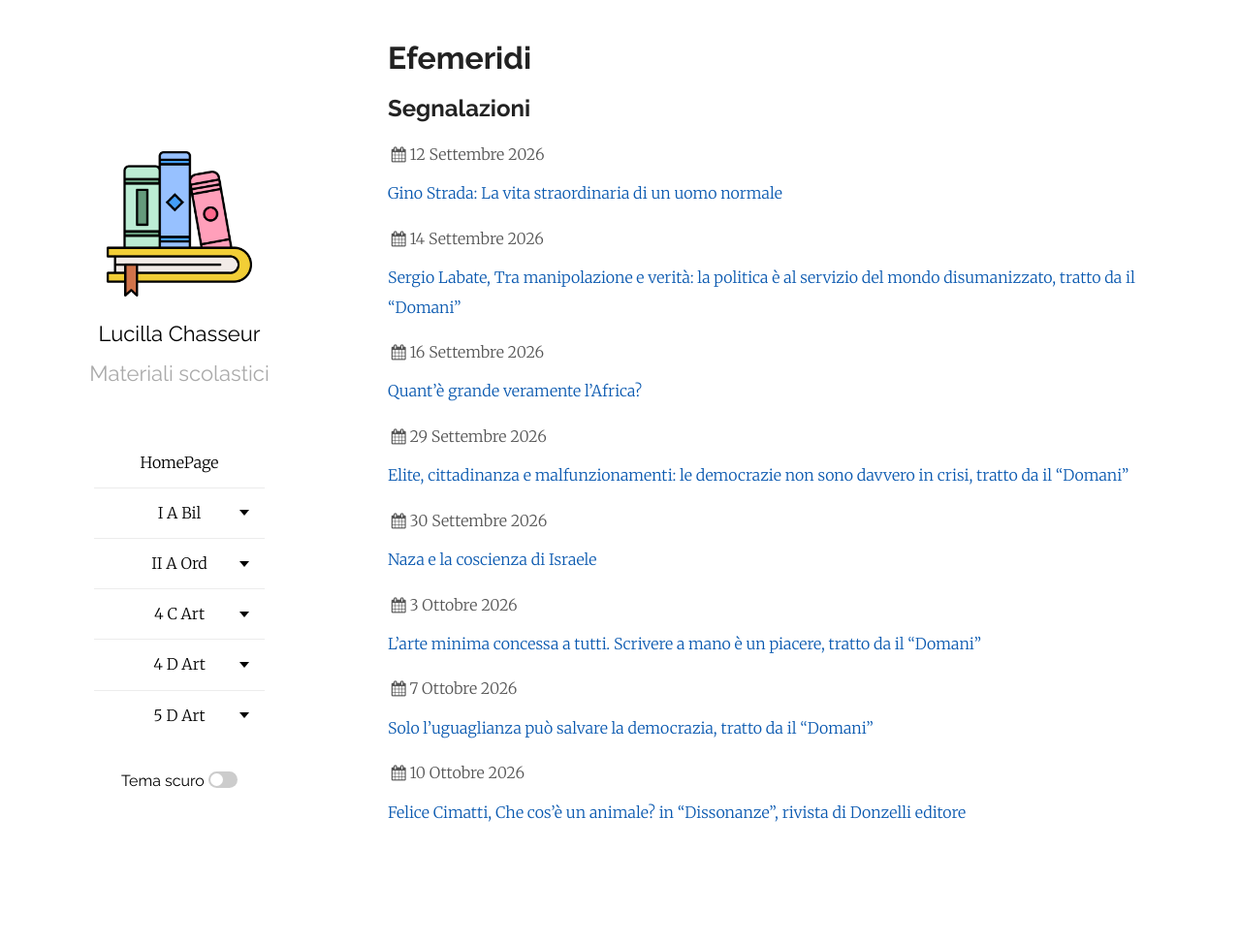
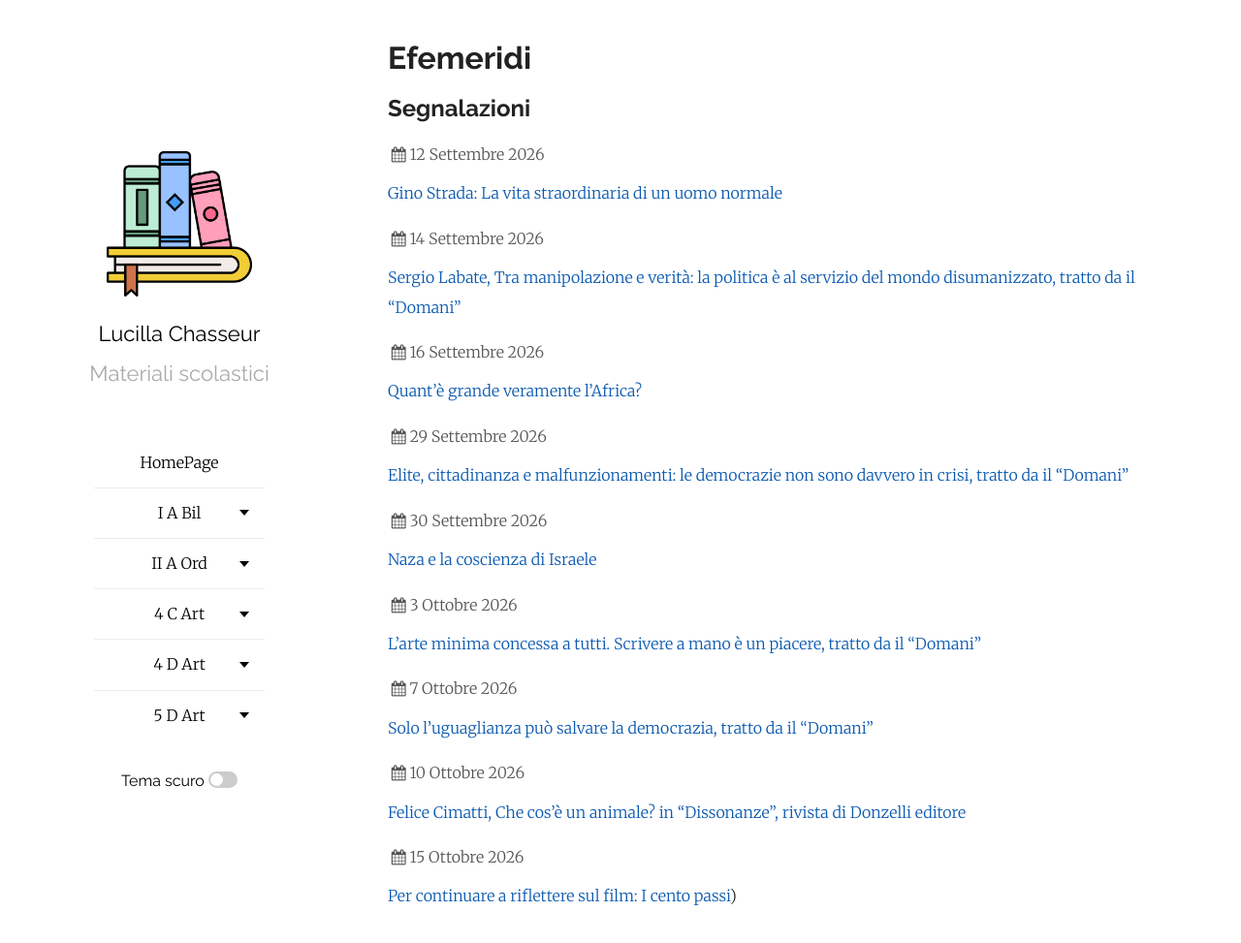
Before and after one commit to efemeridi/efemeridi.github.io, a Jekyll site: the page built from index.md, in a window 1280 px wide and 985 px high. Shown: the top 973 px of the window at 97% size. Built offline with Jekyll 4.4.1, drawn with Linux system fonts in a browser that asks for light colours; our own code applies the rules of GitHub Pages for plain Markdown files.

Commit message:
Add post date and link for new entries

```diff
--- a/index.md
+++ b/index.md
@@ -37,3 +37,7 @@ layout: page
 <div class="post-date"><i class="icon-calendar"></i>10 Ottobre 2026</div>
 
 [Felice Cimatti, Che cos'è un animale? in "Dissonanze", rivista di Donzelli editore](https://rivistadissonanze.it/animali/che-cose-un-animale)
+
+<div class="post-date"><i class="icon-calendar"></i>15 Ottobre 2026</div>
+
+[Per continuare a riflettere sul film: I cento passi](https://www.youtube.com/watch?v=KUpcxdg2Iqs))
```
